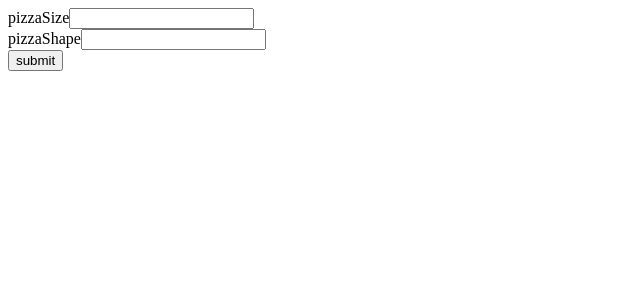
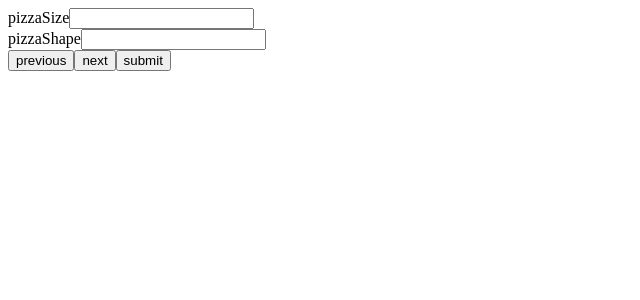
Before and after one commit to stevenkussmaul/selection-form, an Angular app: page / in a window 1280 px wide. Shown: the top 300 px of the page, without its empty margins (0-640 px from the left). Built offline with nearby package versions, Linux system fonts and the light colour scheme.

Commit message:
added submit buttons

```diff
--- a/src/app/components/selection-form/selection-form.component.html
+++ b/src/app/components/selection-form/selection-form.component.html
@@ -11,5 +11,8 @@
             <input formControlName="pizzaShape" id="pizzaShape" type="text"  class="form-control">
         </div>
     </div>
+    <button type="button" class="btn btn-primary" (click)="previousfn($event)">previous</button>
+    <button type="button" class="btn btn-primary" (click)="nextfn($event)">next</button>
     <button type="submit" class="btn btn-primary">submit</button>
+
 </form>
```
